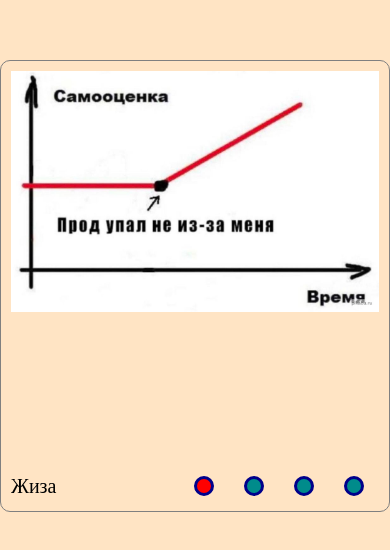
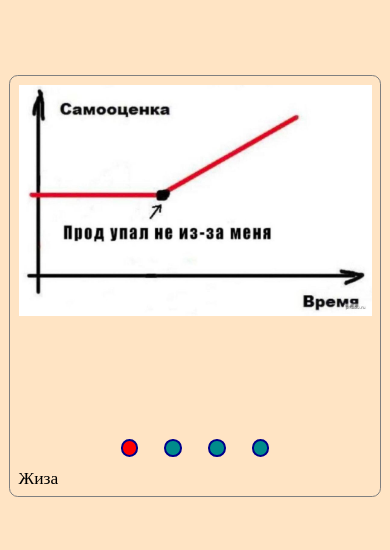
Before and after one commit to Sergei-Eremin/cssMemSlider, a plain HTML site: page cssMemSlider/index.html in a window 390 px wide. Shown: the part 136-686 px from the top of the page. Drawn offline with Linux system fonts and the light colour scheme.

Commit message:
feat: media query and px to rem converting

```diff
--- a/cssMemSlider/style.css
+++ b/cssMemSlider/style.css
@@ -38,7 +38,7 @@ svg {
 /* slider */
 .slider {
     margin: auto;
-    max-width: 900px;
+    max-width: 64.2857rem;
     width: 100%;
     display: flex;
     flex-direction: column;
@@ -49,8 +49,8 @@ svg {
 .slider__container {
     overflow: hidden;
     width: 100%;
-    border: 1px solid grey;
-    border-radius: 10px;
+    border: 0.0625rem solid grey;
+    border-radius: 0.625rem;
 }
 
 .slider__track {
@@ -58,12 +58,12 @@ svg {
     width: 400%;
     display: flex;
     flex-wrap: nowrap;
-    height: 400px;
+    height: 25rem;
 }
 
 .slider__track .slide {
     width: 25%;
-    margin: 10px;
+    margin: 0.625rem;
 }
 
 /* row */
@@ -72,7 +72,7 @@ svg {
     display: flex;
     justify-content: space-between;
     align-items: center;
-    padding: 0 10px;
+    padding: 0 0.625rem;
 }
 
 /* bullets */
@@ -82,7 +82,7 @@ svg {
 }
 
 .bullet-wrap {
-    padding: 15px;
+    padding: 0.9375rem;
     position: relative;
     display: flex;
     cursor: pointer;
@@ -90,11 +90,11 @@ svg {
 
 .bullet-wrap .dot {
     transition: .3s;
-    width: 20px;
-    height: 20px;
+    width: 1.25rem;
+    height: 1.25rem;
     border-radius: 50%;
     background-color: darkcyan;
-    border: 3px solid darkblue;
+    border: 0.1875rem solid darkblue;
     display: flex;
 }
 
@@ -139,9 +139,9 @@ svg {
 /* text */
 
 .text {
-    font-size: 20px;
+    font-size: 1.25rem;
     color: black;
-    min-height: 20px;
+    min-height: 1.25rem;
     display: inline-block;
 }
 
@@ -165,3 +165,26 @@ svg {
   opacity: 1;
   transition: .4s;
 }
+
+/* media */
+
+@media (max-width: 999px){
+    .slider{
+        max-width: 700px;
+    }
+}
+
+@media (max-width: 767px){
+    body{
+        padding: 0 0.625rem;
+    }
+    .row{
+        flex-wrap: wrap;
+        margin-bottom: 0.625rem;
+    }
+    .row .bullets{
+        width: 100%;
+        order: -1;
+        justify-content: center;
+    }
+}
```
